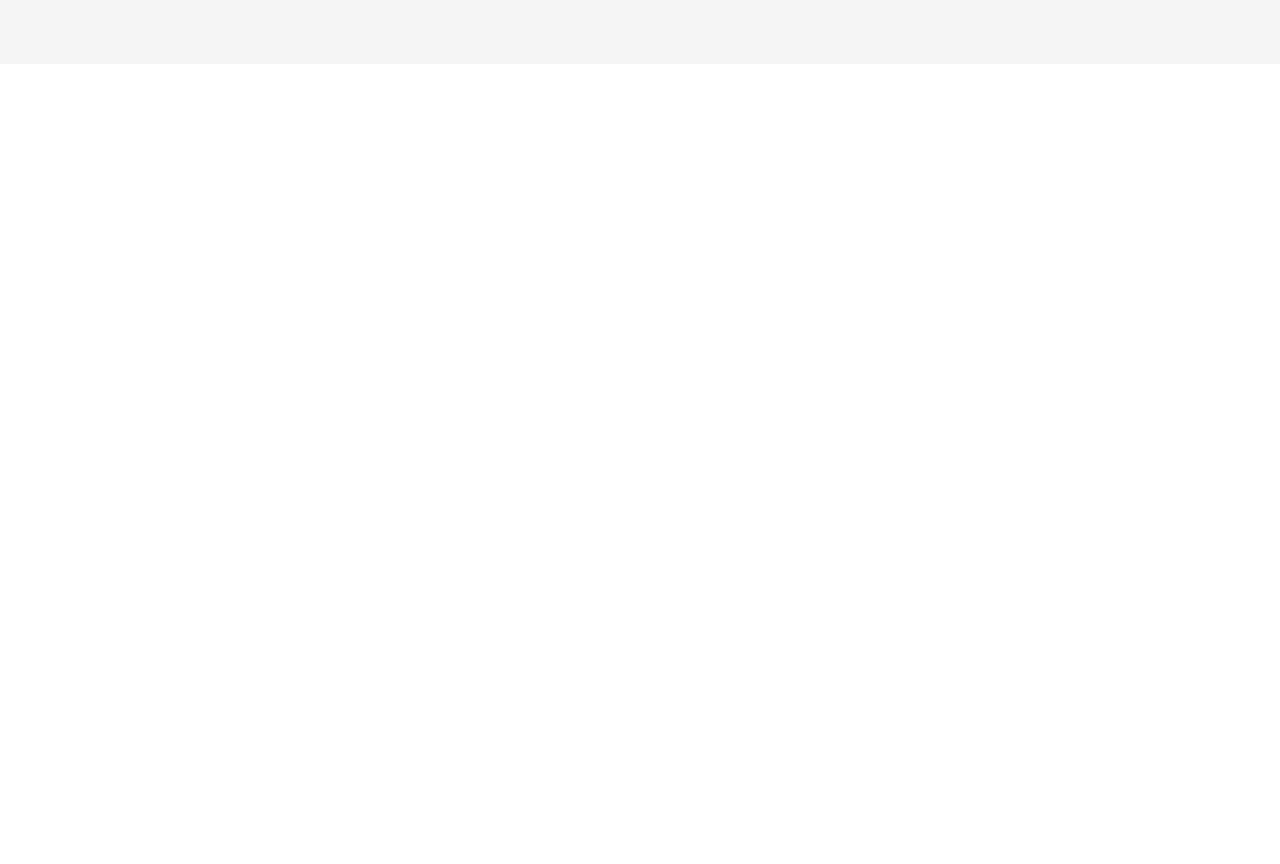
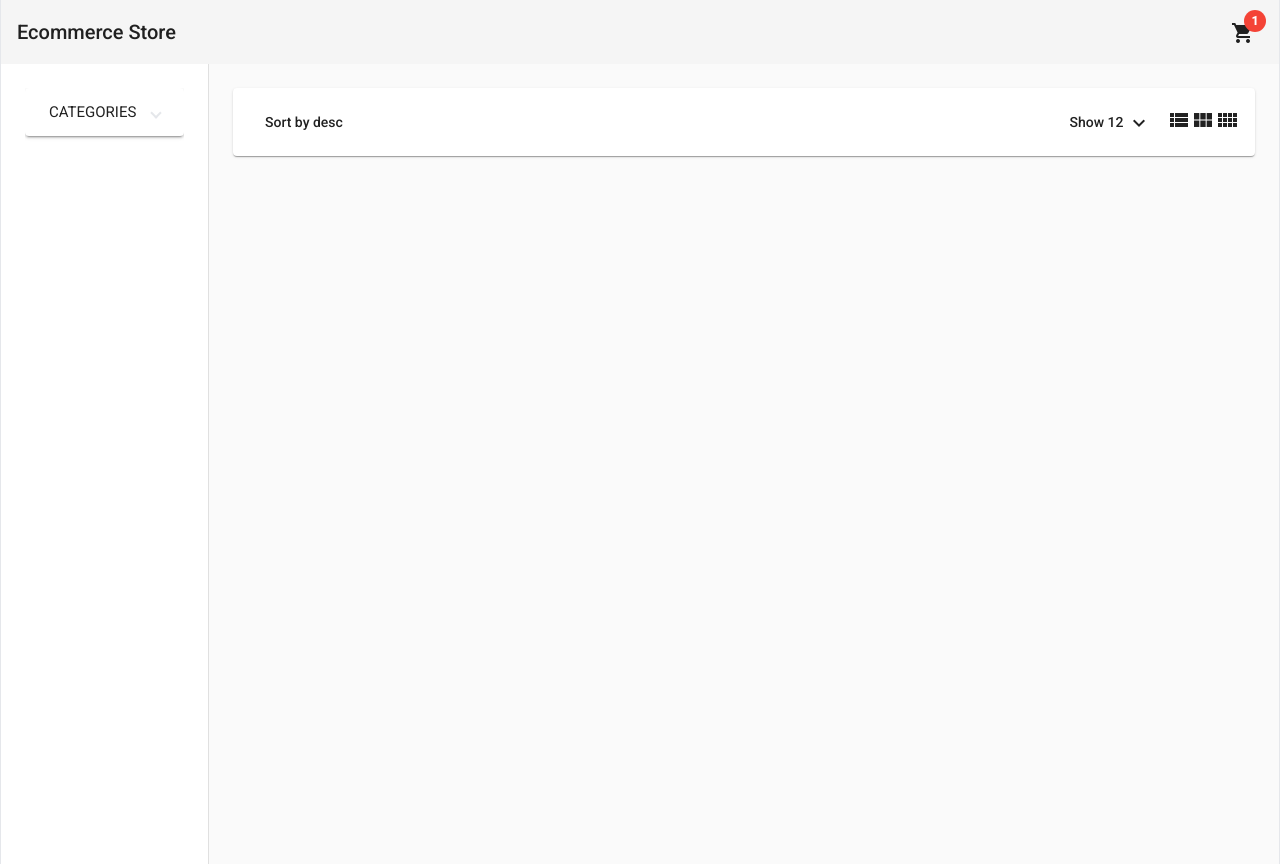
Before and after one commit to ajdavis2424/angular-ecommerce-store, an Angular app: page /home in a window 1280 px wide. Before the commit this address led to /. Before the commit the page ends 800 px from the top, so only its background shows below. Built offline with nearby package versions, Linux system fonts and the light colour scheme.

Commit message:
Most of homepage completed

```diff
--- a/src/app/app-routing.module.ts
+++ b/src/app/app-routing.module.ts
@@ -1,7 +1,15 @@
 import { NgModule } from '@angular/core';
 import { RouterModule, Routes } from '@angular/router';
+import { HomeComponent } from './pages/home/home.component';
 
-const routes: Routes = [];
+const routes: Routes = [{
+  path:'home',
+  component: HomeComponent
+},
+{
+  path:'', redirectTo:'home', pathMatch: 'full'
+}
+];
 
 @NgModule({
   imports: [RouterModule.forRoot(routes)],
--- a/src/app/app.component.ts
+++ b/src/app/app.component.ts
@@ -2,7 +2,8 @@ import { Component } from '@angular/core';
 
 @Component({
   selector: 'app-root',
-  template: ` <app-header></app-header> `,
+  template: ` <app-header></app-header>
+  <router-outlet></router-outlet>`,
   styles: [],
 })
 export class AppComponent {
--- a/src/app/app.module.ts
+++ b/src/app/app.module.ts
@@ -18,9 +18,12 @@ import { AppRoutingModule } from './app-routing.module';
 import { AppComponent } from './app.component';
 import { BrowserAnimationsModule } from '@angular/platform-browser/animations';
 import { HeaderComponent } from './components/header/header.component';
+import { HomeComponent } from './pages/home/home.component';
+import { ProductsHeaderComponent } from './pages/home/components/products-header/products-header.component';
+import { FiltersComponent } from './pages/home/components/filters/filters.component';
 
 @NgModule({
-  declarations: [AppComponent, HeaderComponent],
+  declarations: [AppComponent, HeaderComponent, HomeComponent, ProductsHeaderComponent, FiltersComponent],
   imports: [
     BrowserModule,
     AppRoutingModule,
--- a/src/app/components/header/header.component.html
+++ b/src/app/components/header/header.component.html
@@ -1,2 +1,41 @@
 <!-- Link to hompage & initial card -->
-<mat-toolbar> </mat-toolbar>
+<mat-toolbar class="max-w-7xl mx-auto border-x justify-between">
+  <a routerLink="home">Ecommerce Store</a>
+  <button mat-icon-button [matMenuTriggerFor]="menu">
+    <mat-icon [matBadge]="1" matBadgeColor="warn">shopping_cart</mat-icon>
+  </button>
+  <mat-menu #menu="matMenu">
+    <div class="p-3 divide-y divide-solid">
+      <div class="pb-3 flex justify-between">
+        <span class="mr-16">1 Items</span>
+        <a routerLink="cart">View Cart</a>
+      </div>
+
+      <div class="py-3">
+        <div class="flex justify-between font-light mb-2">
+          Keyboard x 1
+          <span class="font-bold">{{ '150' | currency }}</span>
+        </div>
+        <div class="flex justify-between font-light mb-2">
+          Keyboard x 1
+          <span class="font-bold">{{ '150' | currency }}</span>
+        </div>
+        <div class="flex justify-between font-light mb-2">
+          Keyboard x 1
+          <span class="font-bold">{{ '150' | currency }}</span>
+        </div>
+      </div>
+      <div class="flex justify-between py-3 font-light">
+        Total: <span class="font-bold">{{ 450 | currency }}></span>
+      </div>
+      <div class="pt-3 flex justify-between">
+        <button class="bg-rose-600 text-white rounded-full w-9 h-9">
+          <mat-icon>remove_shopping_cart</mat-icon>
+        </button>
+        <button routerLink="cart" class="bg-green-600 text-white rounded-full w-9 h-9">
+          <mat-icon>shopping_cart</mat-icon>
+        </button>
+      </div>
+    </div>
+  </mat-menu>
+</mat-toolbar>
--- /dev/null
+++ b/src/app/pages/home/components/filters/filters.component.html
@@ -0,0 +1,12 @@
+<mat-expansion-panel *ngIf="categories">
+<mat-expansion-panel-header>
+    <mat-panel-title>
+        CATEGORIES
+    </mat-panel-title>
+</mat-expansion-panel-header>
+<mat-selection-list [multiple]="false">
+<mat-list-option *ngFor="let category of categories" [value]="category">
+    <button (click)="onShowCategory(category)">{{category}}</button>
+</mat-list-option>
+</mat-selection-list>
+</mat-expansion-panel>
--- /dev/null
+++ b/src/app/pages/home/components/filters/filters.component.ts
@@ -0,0 +1,16 @@
+import { Component, EventEmitter, OnInit, Output } from '@angular/core';
+
+@Component({
+  selector: 'app-filters',
+  templateUrl: './filters.component.html',
+})
+export class FiltersComponent implements OnInit {
+  @Output() showCategory = new EventEmitter<string>();
+  categories = ['shoes', 'sports'];
+  constructor() {}
+
+  ngOnInit(): void {}
+  onShowCategory(category: string): void {
+    this.showCategory.emit(category);
+  }
+}
--- /dev/null
+++ b/src/app/pages/home/components/products-header/products-header.component.html
@@ -0,0 +1,35 @@
+<mat-card class="mb-f">
+  <div class="flex justify-between">
+    <div>
+      <button mat-button [matMenuTriggerFor]="sortByMenu">
+        Sort by {{ sort }}
+      </button>
+      <mat-menu #sortByMenu="matMenu">
+        <button (click)="onSortUpdated('desc')" mat-menu-item>desc</button>
+        <button (click)="onSortUpdated('asc')" mat-menu-item>asc</button>
+      </mat-menu>
+    </div>
+    <div class="flex items-center">
+      <div>
+        <button mat-button [matMenuTriggerFor]="menu">
+          Show {{ itemsShowCount }}
+          <mat-icon>expand_more</mat-icon>
+        </button>
+        <mat-menu #menu="matMenu">
+          <button (click)="onItemsUpdated(12)" mat-menu-item>12</button>
+          <button (click)="onItemsUpdated(24)" mat-menu-item>24</button>
+          <button (click)="onItemsUpdated(36)" mat-menu-item>36</button>
+        </mat-menu>
+      </div>
+      <button (click)="onColumnsUpdated(1)">
+        <mat-icon>view_list</mat-icon>
+      </button>
+      <button (click)="onColumnsUpdated(3)">
+        <mat-icon>view_module</mat-icon>
+      </button>
+      <button (click)="onColumnsUpdated(4)">
+        <mat-icon>view_comfy</mat-icon>
+      </button>
+    </div>
+  </div>
+</mat-card>
--- /dev/null
+++ b/src/app/pages/home/components/products-header/products-header.component.ts
@@ -0,0 +1,26 @@
+import { Component, EventEmitter, OnInit, Output } from '@angular/core';
+
+@Component({
+  selector: 'app-products-header',
+  templateUrl: './products-header.component.html',
+})
+export class ProductsHeaderComponent implements OnInit {
+  @Output() columnsCountChange = new EventEmitter<number>();
+  sort = 'desc';
+  itemsShowCount = 12;
+  constructor() {}
+
+  ngOnInit(): void {}
+
+  onSortUpdated(newSort: string): void {
+    this.sort = newSort;
+  }
+
+  onItemsUpdated(count: number): void {
+    this.itemsShowCount = count;
+  }
+
+  onColumnsUpdated(colsNum: number): void {
+    this.columnsCountChange.emit(colsNum);
+  }
+}
--- /dev/null
+++ b/src/app/pages/home/home.component.html
@@ -0,0 +1,10 @@
+
+<mat-drawer-container [autosize]="true" class="min-h-full max-w-7xl mx-auto border-x">
+<mat-drawer mode="side" opened class="p-6">
+<app-filters (showCategory)="onShowCategory($event)"></app-filters>
+</mat-drawer>
+<mat-drawer-content class="p-6">
+<app-products-header (columnsCountChange)="onColumnsCountChange($event)"></app-products-header>
+{{category}}
+</mat-drawer-content>
+</mat-drawer-container>
--- /dev/null
+++ b/src/app/pages/home/home.component.ts
@@ -0,0 +1,21 @@
+import { Component, OnInit } from '@angular/core';
+
+@Component({
+  selector: 'app-home',
+  templateUrl: './home.component.html',
+})
+export class HomeComponent implements OnInit {
+  cols = 3;
+  category:string|undefined
+  constructor() {}
+
+  ngOnInit(): void {}
+
+  onColumnsCountChange(colsNum: number): void {
+    this.cols = colsNum;
+  }
+
+  onShowCategory(newCategory: string): void {
+    this.category = newCategory;
+  }
+}
```
